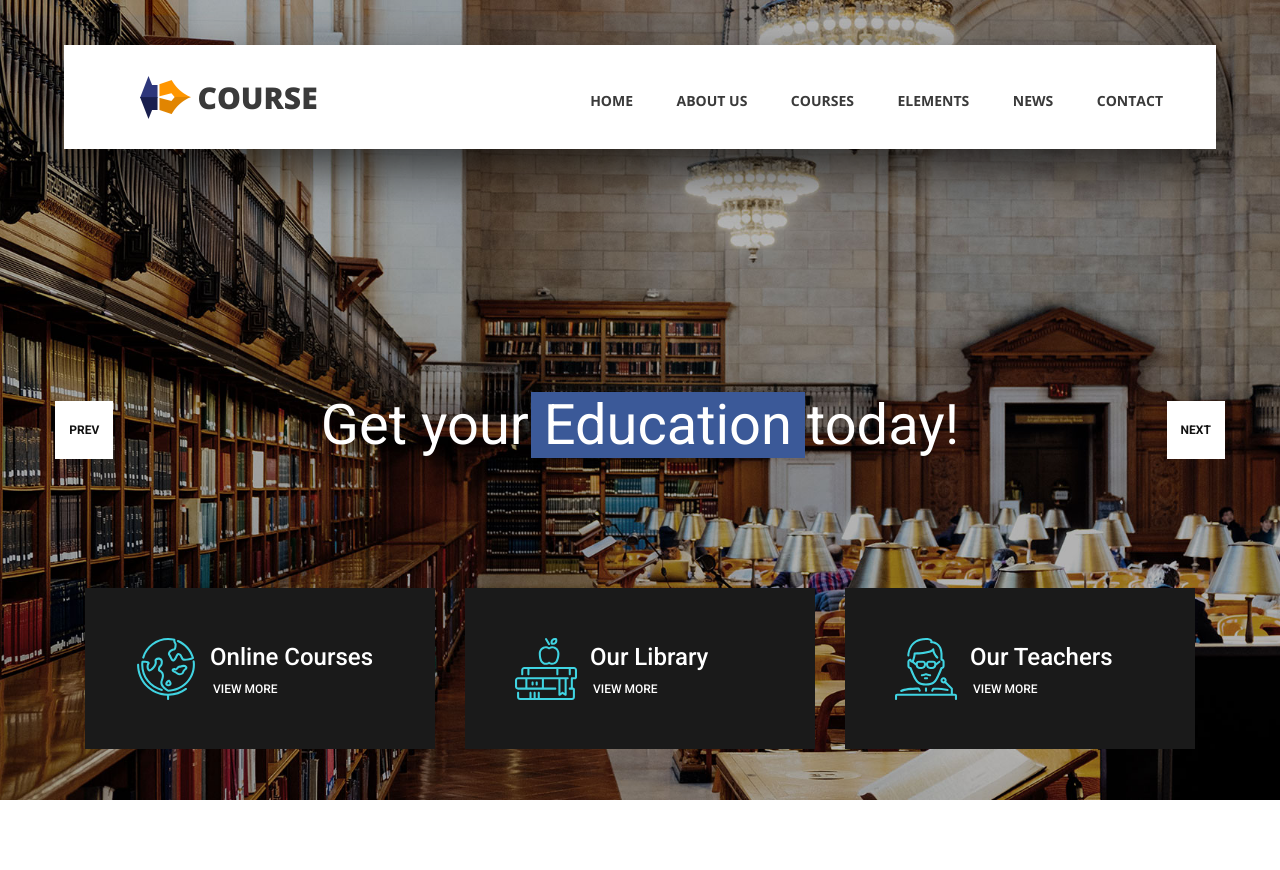
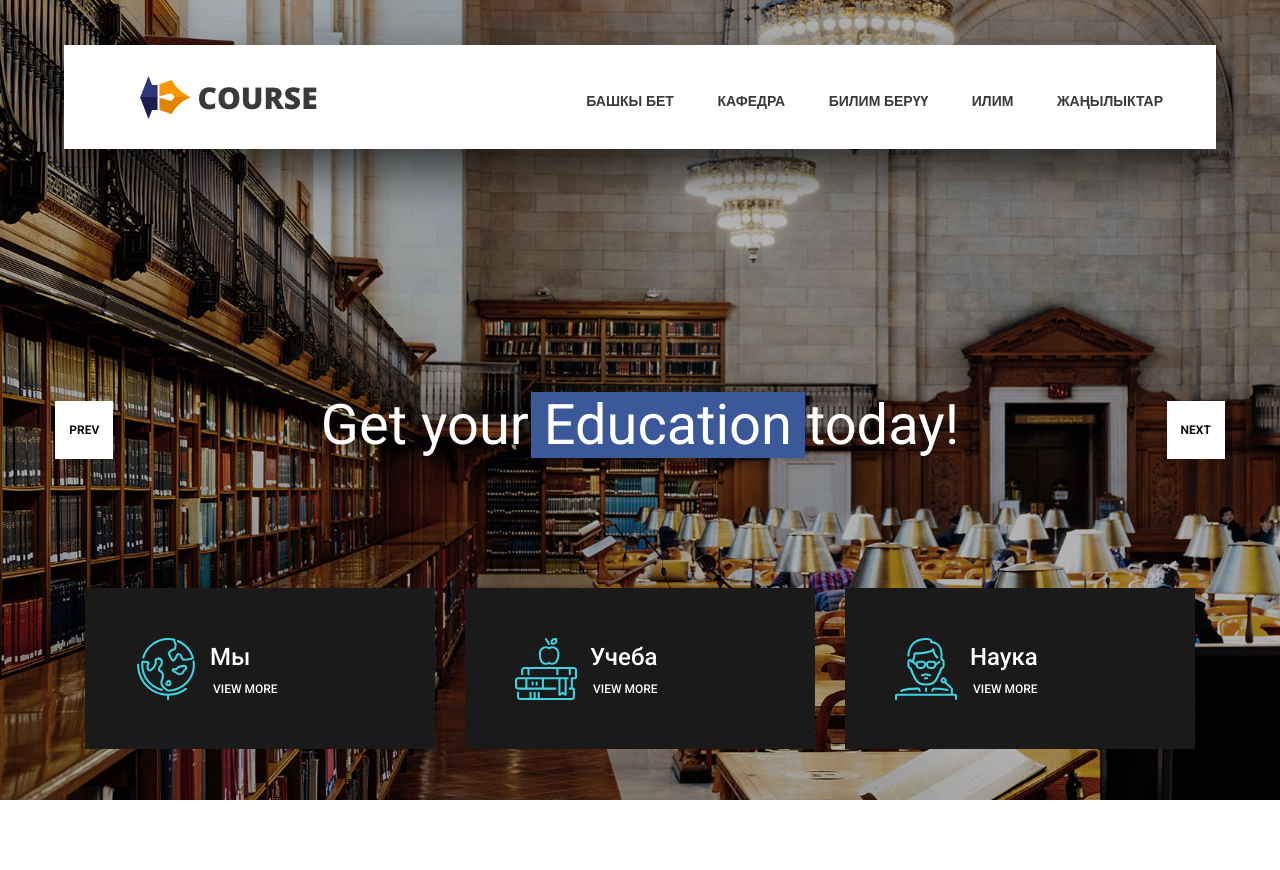
Before and after one commit to it-academ-osu/web-kaf, a CodeIgniter app: page /database/ in a window 1280 px wide. Shown: the top 870 px of the page. Run offline with CodeIgniter, Linux system fonts and the light colour scheme.

Commit message:
header_view,page_on_slider_view - меню кошулду.

```diff
--- a/application/views/header_view.php
+++ b/application/views/header_view.php
@@ -12,19 +12,19 @@
 			<nav class="main_nav_container">
 				<div class="main_nav">
 					<ul class="main_nav_list">
-						<li class="main_nav_item"><a href="#">home</a></li>
-						<li class="main_nav_item"><a href="#">about us</a></li>
-						<li class="main_nav_item"><a href="courses.html">courses</a></li>
-						<li class="main_nav_item"><a href="elements.html">elements</a></li>
-						<li class="main_nav_item"><a href="news.html">news</a></li>
-						<li class="main_nav_item"><a href="contact.html">contact</a></li>
+						<li class="main_nav_item"><a href="#">Башкы бет</a></li>
+						<li class="main_nav_item"><a href="#">Кафедра</a></li>
+						<li class="main_nav_item"><a href="courses.html">Билим берүү</a></li>
+						<li class="main_nav_item"><a href="elements.html">Илим</a></li>
+						<li class="main_nav_item"><a href="news.html">Жаңылыктар</a></li>
+
 					</ul>
 				</div>
 			</nav>
 		</div>
 		<div class="header_side d-flex flex-row justify-content-center align-items-center">
 			<img src="<?php echo base_url('assets/images/phone-call.svg'); ?>" alt="">
-			<span>+43 4566 7788 2457</span>
+			<span>Байланыштар</span>
 		</div>
 
 		<!-- Hamburger -->
@@ -46,12 +46,12 @@
 		<div class="menu_inner menu_mm">
 			<div class="menu menu_mm">
 				<ul class="menu_list menu_mm">
-					<li class="menu_item menu_mm"><a href="#">Home</a></li>
-					<li class="menu_item menu_mm"><a href="#">About us</a></li>
-					<li class="menu_item menu_mm"><a href="courses.html">Courses</a></li>
-					<li class="menu_item menu_mm"><a href="elements.html">Elements</a></li>
-					<li class="menu_item menu_mm"><a href="news.html">News</a></li>
-					<li class="menu_item menu_mm"><a href="contact.html">Contact</a></li>
+					<li class="menu_item menu_mm"><a href="#">Башкы бет</a></li>
+					<li class="menu_item menu_mm"><a href="#">Кафедра</a></li>
+					<li class="menu_item menu_mm"><a href="courses.html">Билим берүү</a></li>
+					<li class="menu_item menu_mm"><a href="elements.html">Илим</a></li>
+					<li class="menu_item menu_mm"><a href="news.html">Жаңылыктар</a></li>
+					<li class="menu_item menu_mm"><a href="contact.html">Байланыштар</a></li>
 				</ul>
 
 				<!-- Menu Social -->
--- a/application/views/page_on_slider_view.php
+++ b/application/views/page_on_slider_view.php
@@ -7,7 +7,7 @@
 						<div class="hero_box d-flex flex-row align-items-center justify-content-start">
 							<img src="<?php echo base_url('assets/images/earth-globe.svg'); ?>" class="svg" alt="">
 							<div class="hero_box_content">
-								<h2 class="hero_box_title">Online Courses</h2>
+								<h2 class="hero_box_title">Мы</h2>
 								<a href="courses.html" class="hero_box_link">view more</a>
 							</div>
 						</div>
@@ -17,7 +17,7 @@
 						<div class="hero_box d-flex flex-row align-items-center justify-content-start">
 							<img src="<?php echo base_url('assets/images/books.svg'); ?>" class="svg" alt="">
 							<div class="hero_box_content">
-								<h2 class="hero_box_title">Our Library</h2>
+								<h2 class="hero_box_title">Учеба</h2>
 								<a href="courses.html" class="hero_box_link">view more</a>
 							</div>
 						</div>
@@ -27,7 +27,7 @@
 						<div class="hero_box d-flex flex-row align-items-center justify-content-start">
 							<img src="<?php echo base_url('assets/images/professor.svg'); ?>" class="svg" alt="">
 							<div class="hero_box_content">
-								<h2 class="hero_box_title">Our Teachers</h2>
+								<h2 class="hero_box_title">Наука</h2>
 								<a href="teachers.html" class="hero_box_link">view more</a>
 							</div>
 						</div>
```
